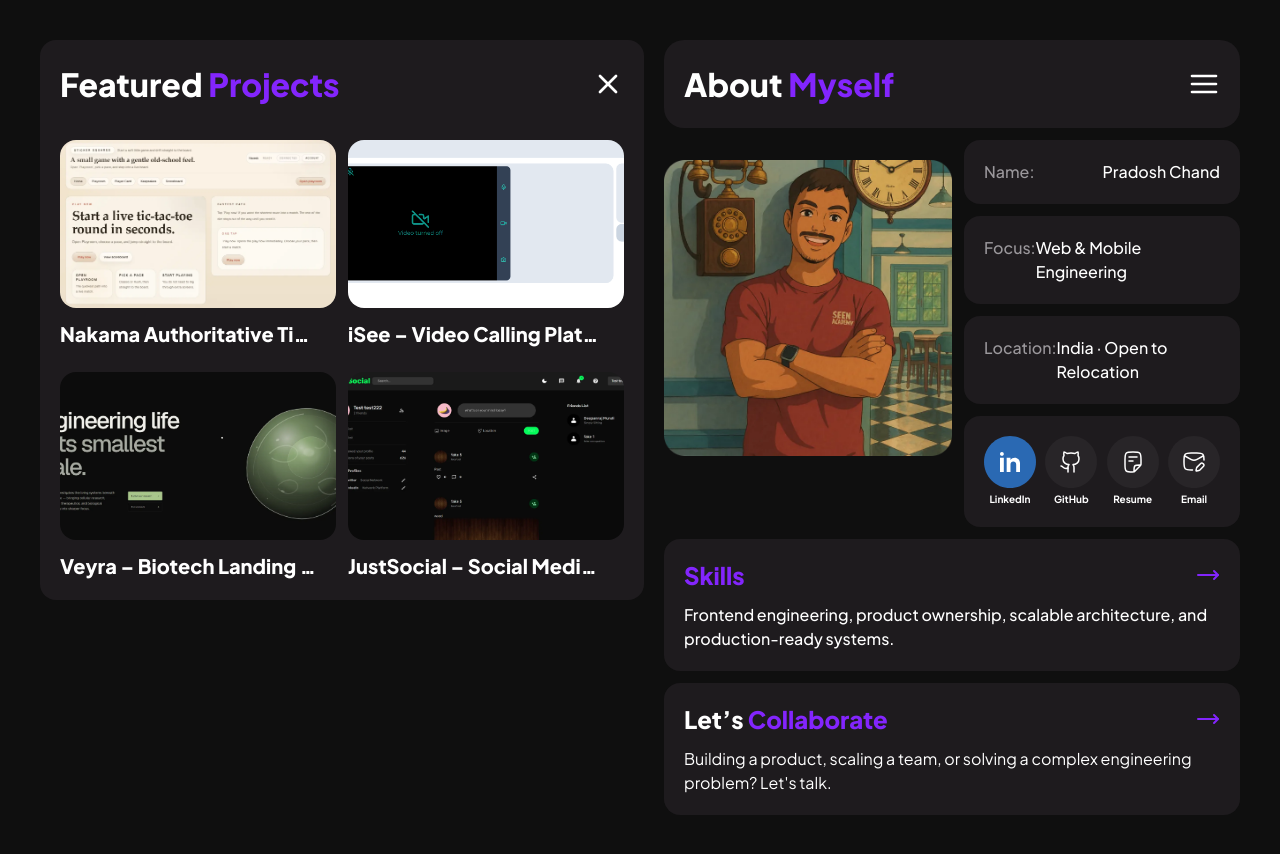
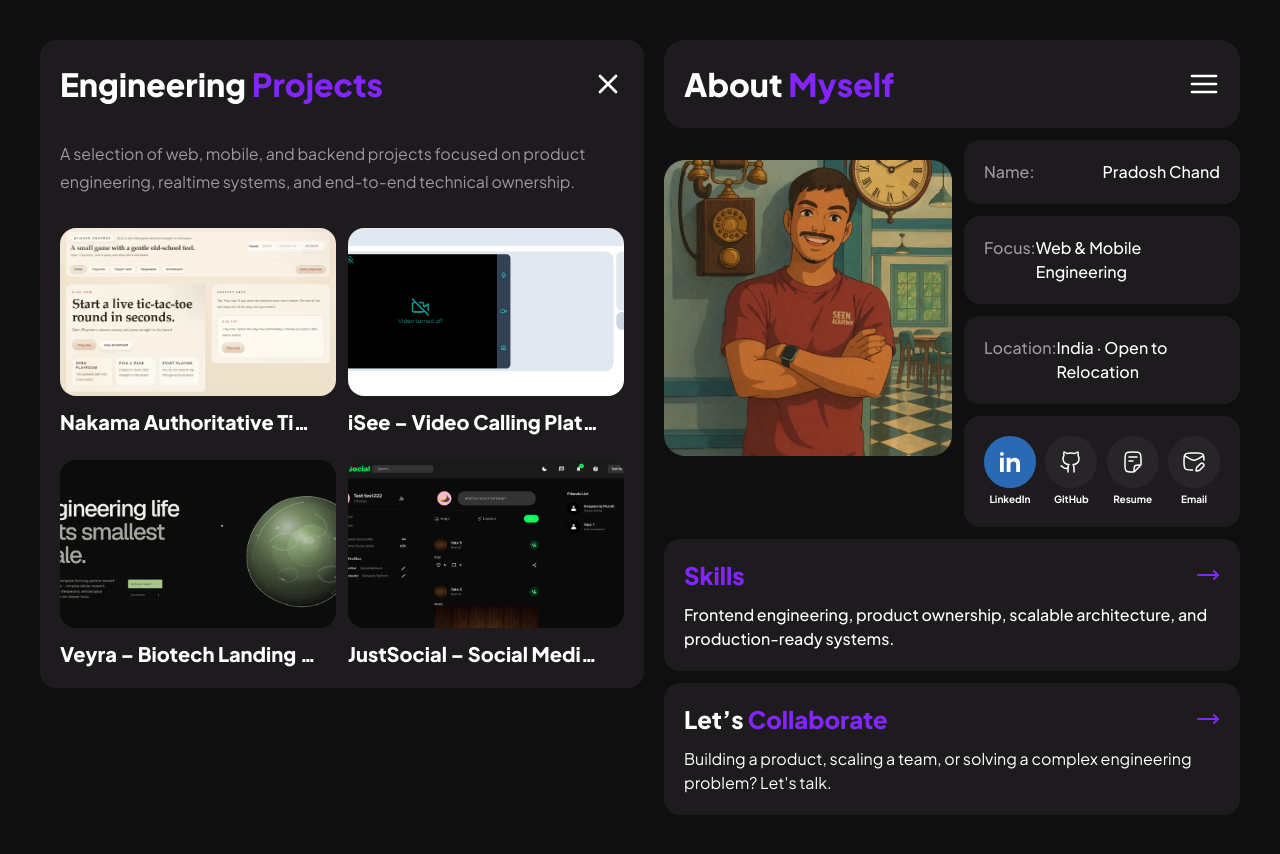
Before and after one commit to Naseeb7/my-portfolio, a Next.js app: page /projects in a window 1280 px wide. Built offline with nearby package versions, Linux system fonts and the light colour scheme.

Commit message:
refactor: heading change and subheading added in projects page

```diff
--- a/src/app/projects/page.tsx
+++ b/src/app/projects/page.tsx
@@ -12,15 +12,18 @@ import { createPageMetadata, getAbsoluteUrl } from "@/lib/seo";
 export const metadata: Metadata = createPageMetadata({
   title: "Projects",
   description:
-    "Explore engineering projects showcasing frontend architecture, realtime systems, backend engineering, product ownership, and production-ready applications.",
+    "Explore engineering projects across web, mobile, backend systems, realtime applications, and end-to-end product development.",
   path: "/projects",
   image: "/projects/coverdev/hero-section.webp",
   keywords: [
     "Pradosh Chand",
-    "Frontend Product Engineer",
+    "Full-Stack Product Engineer",
+    "Software Engineer",
     "Engineering Portfolio",
     "Next.js Projects",
     "React Projects",
+    "React Native Projects",
+    "Node.js Projects",
     "Realtime Systems",
     "System Design",
   ],
@@ -42,7 +45,7 @@ const ProjectsPage = () => {
       <ContainerWrapper className="gap-8 flex-col">
         <div className="flex w-full justify-between items-center">
           <p className="text-[32px] font-extrabold">
-            Featured <span className="text-primary-100">Projects</span>
+            Engineering <span className="text-primary-100">Projects</span>
           </p>
           <Link href={"/"}>
             <Image
@@ -53,6 +56,10 @@ const ProjectsPage = () => {
             />
           </Link>
         </div>
+        <p className="max-w-3xl leading-7 text-secondary-100">
+          A selection of web, mobile, and backend projects focused on product
+          engineering, realtime systems, and end-to-end technical ownership.
+        </p>
         <Suspense fallback={<div>Loading engineering projects...</div>}>
           <ProjectsGrid projects={Projects} className="lg:grid-cols-2" />
         </Suspense>
```
